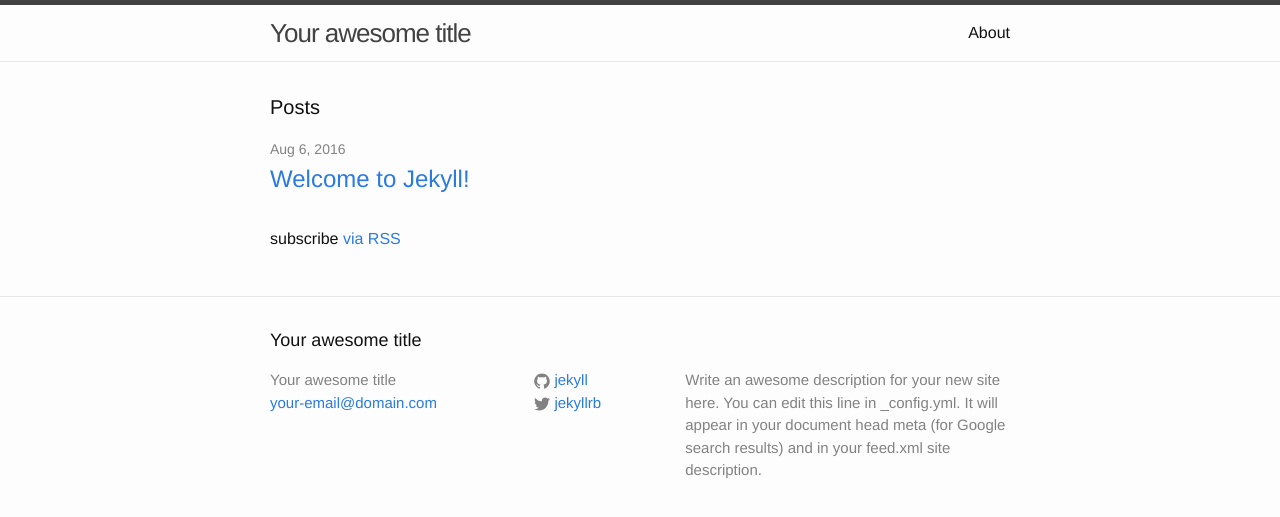
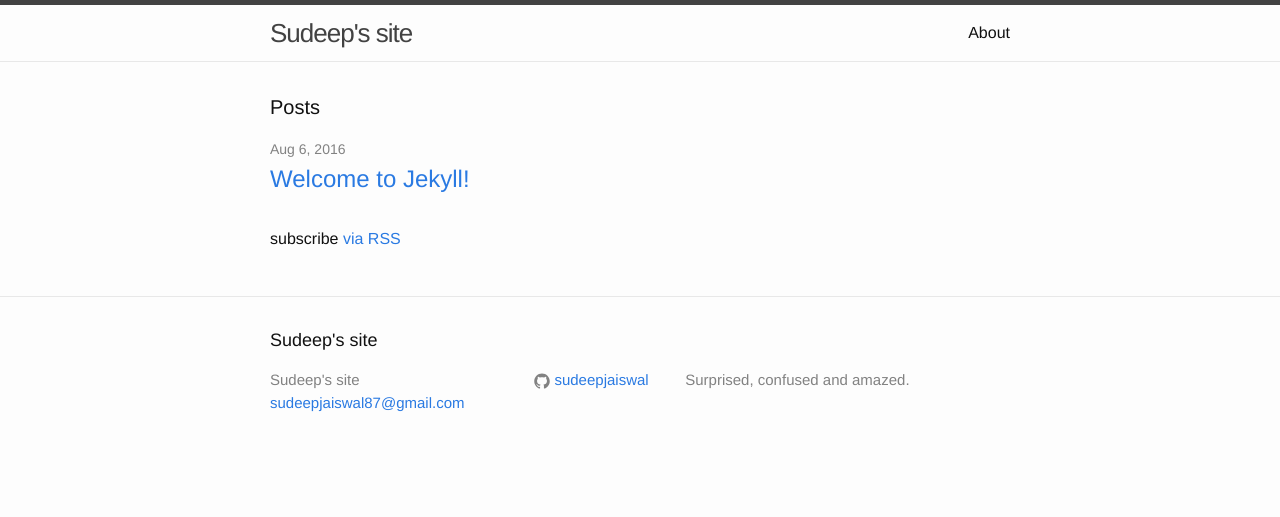
Before and after one commit to sudeepjaiswal/sudeepjaiswal.github.io, a Jekyll site: the page built from index.html, in a window 1280 px wide. Shown: the top 517 px of the page. Built offline with Jekyll 4.4.1, drawn with Linux system fonts in a browser that asks for light colours.

Commit message:
updated jekyll config

```diff
--- a/_config.yml
+++ b/_config.yml
@@ -6,16 +6,14 @@
 # 'jekyll serve'. If you change this file, please restart the server process.
 
 # Site settings
-title: Your awesome title
-email: your-email@domain.com
+title: Sudeep's site
+email: sudeepjaiswal87@gmail.com
 description: > # this means to ignore newlines until "baseurl:"
-  Write an awesome description for your new site here. You can edit this
-  line in _config.yml. It will appear in your document head meta (for
-  Google search results) and in your feed.xml site description.
+  Surprised, confused and amazed.
 baseurl: "" # the subpath of your site, e.g. /blog
-url: "http://yourdomain.com" # the base hostname & protocol for your site
-twitter_username: jekyllrb
-github_username:  jekyll
+url: "http://sudeepjaiswal.com" # the base hostname & protocol for your site
+twitter_username:
+github_username:  sudeepjaiswal
 
 # Build settings
 markdown: kramdown
```
